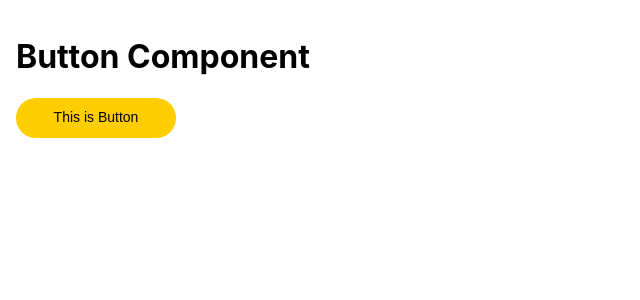
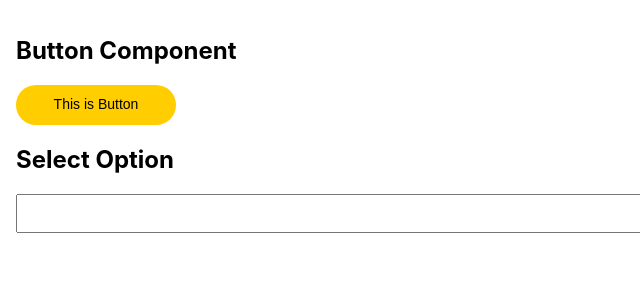
Before and after one commit to rezabagusp/RTL-warior, a React (Create React App) app: page / in a window 1280 px wide. Shown: the top 300 px of the page, without its empty margins (0-640 px from the left). Built offline with nearby package versions, Linux system fonts and the light colour scheme.

Commit message:
feat: basic select option

```diff
--- /dev/null
+++ b/src/component/SelectOption/index.scss
@@ -0,0 +1,19 @@
+.selectOption input {
+  width: 100%;
+  max-width: 100%;
+  padding: 10px 14px;
+}
+
+.selectOption-list {
+  max-width: 100%;
+}
+
+.selectOption-listItem:hover,
+.selectOption-listItem.is-active {
+  cursor: pointer;
+  background-color: #eeeeee;
+}
+
+.selectOption-listItem.is-selected {
+  background-color: aqua;
+}
--- /dev/null
+++ b/src/component/SelectOption/index.tsx
@@ -0,0 +1,97 @@
+import React, { useState, useRef } from 'react';
+import cls from 'classnames';
+import './index.scss';
+
+type Option = {
+  id: number,
+  name: string,
+}
+
+const DATA: Option[] = [
+  {
+    id: 1,
+    name: 'BWM',
+  },
+  {
+    id: 2,
+    name: 'Ferrari',
+  },
+  {
+    id: 3,
+    name: 'Lamborghini',
+  },
+  {
+    id: 4,
+    name: 'Ford',
+  },
+];
+
+// TODO: handle click outside -> hide list
+// handle focus remove on select item
+const SelectOption = () => {
+  const inputRef = useRef(null);
+  const [showlist, setShowList] = useState<boolean>(false);
+  const [cursor, setCursor] = useState<number>(0);
+  const [items] = useState<Option[]>(DATA);
+  const [selected, setSelected] = useState<Option | null>(null);
+
+  const handleSelectItem = (selectedItem: Option) => {
+    setShowList(false);
+    setSelected(selectedItem);
+  };
+
+  const handleKeyDown = (e: any): void => {
+    if (e.keyCode === 38 && cursor > 0) {
+      setCursor(cursor - 1);
+    } else if (e.keyCode === 40 && cursor < items.length - 1) {
+      setCursor(cursor + 1);
+    } else if (e.keyCode === 13) {
+      handleSelectItem(items[cursor]);
+      (inputRef?.current as unknown as HTMLElement).blur();
+    }
+  };
+
+  const renderList = () => {
+    if (!showlist) {
+      return null;
+    }
+
+    return items.map((item, index) => {
+      const key = `car-${item.id}`;
+      const propsClas = cls(
+        'selectOption-listItem',
+        { 'is-active': cursor === index },
+        { 'is-selected': selected && selected.id === item.id },
+      );
+
+      return (
+        <div
+          key={key}
+          className={propsClas}
+          onClick={() => handleSelectItem(item)}
+        >
+          { item.name }
+        </div>
+      );
+    });
+  };
+
+  return (
+    <div className="selectOption">
+      <input
+        ref={inputRef}
+        onClick={() => {
+          if (showlist) setShowList(false);
+          else setShowList(true);
+        }}
+        onKeyDown={handleKeyDown}
+        value={selected?.name}
+      />
+      <div className="selectOption-list">
+        {renderList()}
+      </div>
+    </div>
+  );
+};
+
+export default SelectOption;
--- a/src/root/App.tsx
+++ b/src/root/App.tsx
@@ -2,6 +2,7 @@ import React, {
   FunctionComponent,
 } from 'react';
 import Button from '../component/Button';
+import SelectOption from '../component/SelectOption';
 import './App.scss';
 
 const App: FunctionComponent<any> = () => {
@@ -12,10 +13,13 @@ const App: FunctionComponent<any> = () => {
 
   return (
     <div className="App">
-      <h1>Button Component</h1>
+      <h2>Button Component</h2>
       <Button onClick={handleClickBtn}>
         This is Button
       </Button>
+
+      <h2>Select Option</h2>
+      <SelectOption />
     </div>
   );
 };
```
